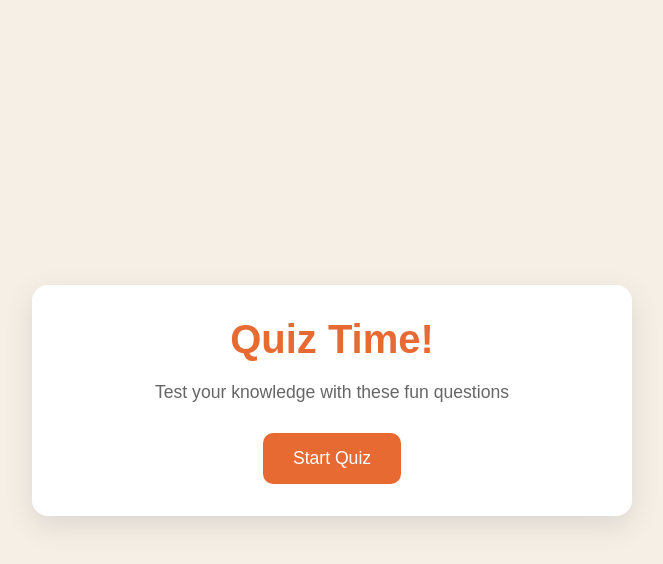
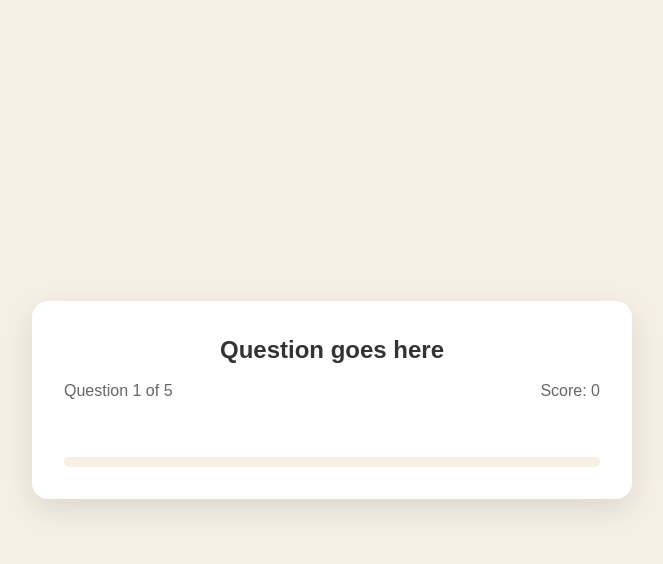
Before and after one commit to udan-insith/Quiz-App, a plain HTML site: page index.html in a window 1280 px wide. Both pictures are taken after a click on the button "Start Quiz". Shown: the whole page, without its empty margins (308-971 px from the left). Drawn offline with Linux system fonts and the light colour scheme.

Commit message:
start game button working

```diff
--- a/index.html
+++ b/index.html
@@ -19,7 +19,8 @@
           <h2 id="question-text">Question goes here</h2>
           <div class="quiz-info">
             <p>
-              Question <span id="current-question">1</span> of <span>5</span>
+              Question <span id="current-question">1</span> of
+              <span id="total-questions">5</span>
             </p>
 
             <p>Score: <span id="score">0</span></p>
--- a/script.js
+++ b/script.js
@@ -0,0 +1,89 @@
+// DOM Elements
+const startScreen = document.getElementById("start-screen");
+const quizScreen = document.getElementById("quiz-screen");
+const resultScreen = document.getElementById("result-screen");
+const startButton = document.getElementById("start-btn");
+const questionText = document.getElementById("question-text");
+const answersContainer = document.getElementById("answers-container");
+const currentQuestionSpan = document.getElementById("current-question");
+const totalQuestionsSpan = document.getElementById("total-questions");
+const scoreSpan = document.getElementById("score");
+const finalScoreSpan = document.getElementById("final-score");
+const maxScoreSpan = document.getElementById("max-score");
+const resultMessage = document.getElementById("result-message");
+const restartButton = document.getElementById("restart-btn");
+const progressBar = document.getElementById("progress");
+
+const quizQuestions = [
+  {
+    question: "What is the capital of France?",
+    answers: [
+      { text: "London", correct: false },
+      { text: "Berlin", correct: false },
+      { text: "Paris", correct: true },
+      { text: "Madrid", correct: false },
+    ],
+  },
+  {
+    question: "Which planet is known as the Red Planet?",
+    answers: [
+      { text: "Venus", correct: false },
+      { text: "Mars", correct: true },
+      { text: "Jupiter", correct: false },
+      { text: "Saturn", correct: false },
+    ],
+  },
+  {
+    question: "What is the largest ocean on Earth?",
+    answers: [
+      { text: "Atlantic Ocean", correct: false },
+      { text: "Indian Ocean", correct: false },
+      { text: "Arctic Ocean", correct: false },
+      { text: "Pacific Ocean", correct: true },
+    ],
+  },
+  {
+    question: "Which of these is NOT a programming language?",
+    answers: [
+      { text: "Java", correct: false },
+      { text: "Python", correct: false },
+      { text: "Banana", correct: true },
+      { text: "JavaScript", correct: false },
+    ],
+  },
+  {
+    question: "What is the chemical symbol for gold?",
+    answers: [
+      { text: "Go", correct: false },
+      { text: "Gd", correct: false },
+      { text: "Au", correct: true },
+      { text: "Ag", correct: false },
+    ],
+  },
+];
+
+// Quiz state vars
+let currentQuestionIndex = 0;
+let score = 0;
+let answerDisabled = false;
+
+totalQuestionsSpan.textContent = quizQuestions.length;
+maxScoreSpan.textContent = quizQuestions.length;
+
+// event listeners
+startButton.addEventListener("click", startQuiz);
+restartButton.addEventListener("click", restartQuiz);
+
+// functions
+function startQuiz() {
+  //   reset variables
+  currentQuestionIndex = 0;
+  scoreSpan.textContent = 0;
+
+  startScreen.classList.remove("active");
+  quizScreen.classList.add("active");
+}
+
+function restartQuiz() {
+  console.log("quiz re-started");
+}
```
